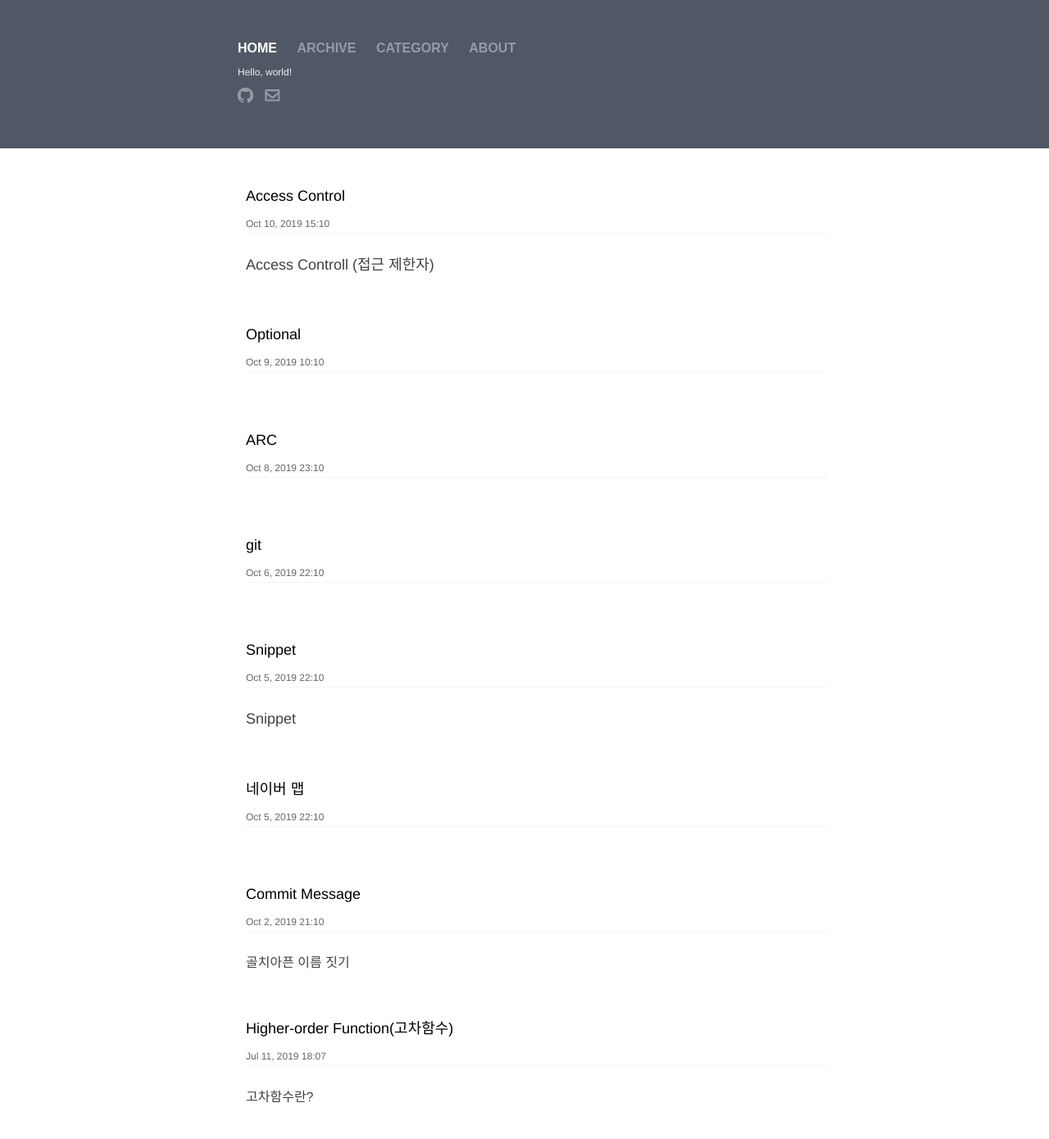
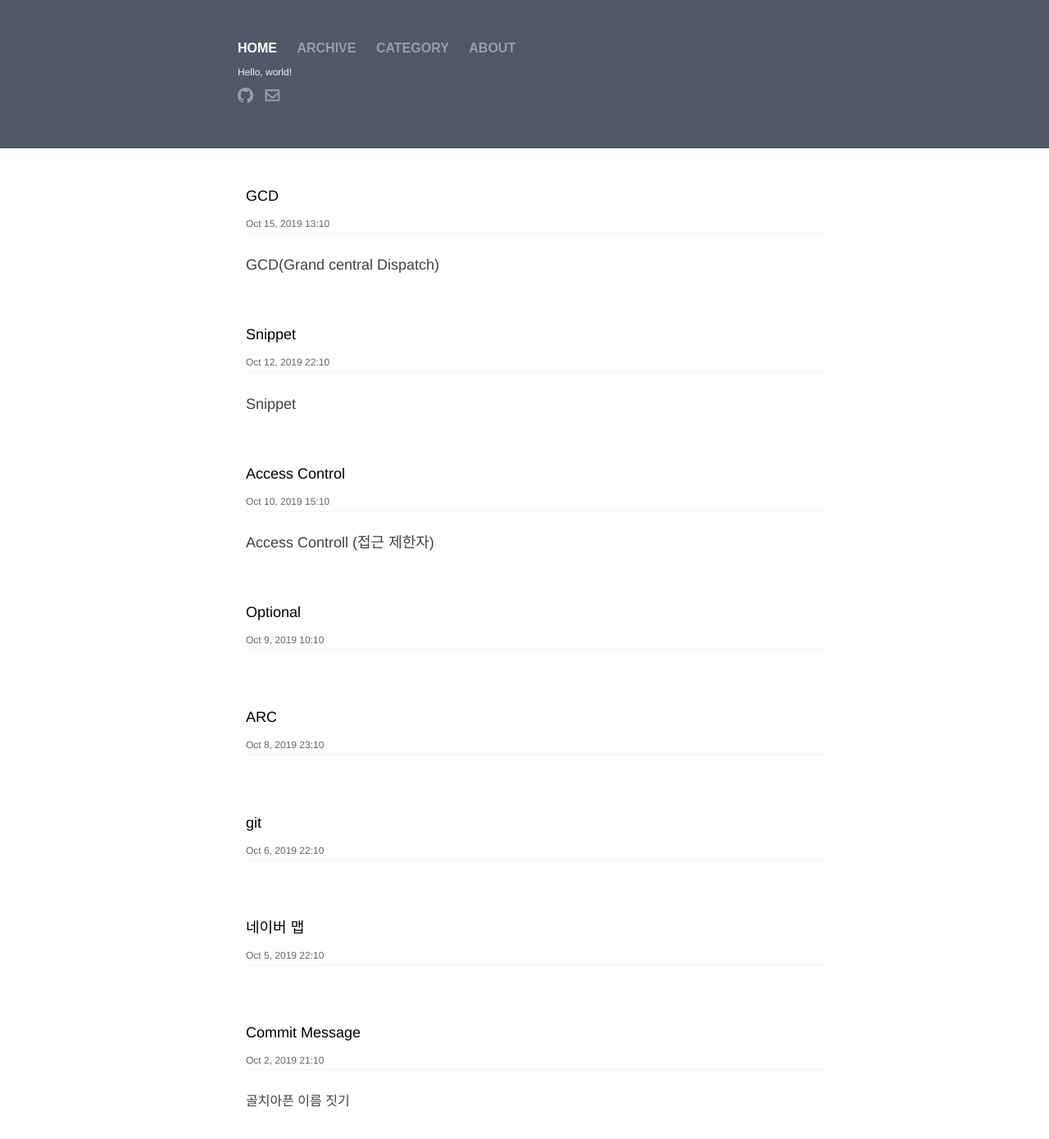
Before and after one commit to JeongAKo/JeongAKo.github.io, a Jekyll site: the page built from index.html, in a window 1280 px wide and 1400 px high. Shown: the top 1390 px of the window at 82% size. Built offline with Jekyll 4.4.1, drawn with Linux system fonts in a browser that asks for light colours.

Commit message:
Add: GCD

````diff
--- a/_posts/2019-10-12-Snippet.markdown
+++ b/_posts/2019-10-12-Snippet.markdown
@@ -1,7 +1,7 @@
 ---
 layout: post
 title:  "Snippet"
-date:   2019-10-05 22:57:15
+date:   2019-10-12 22:57:15
 categories: swift
 ---
 
@@ -19,7 +19,7 @@ Xcode11로 넘어오면서 미니맵기능이 추가됨에 따라 MARK의 중요
 
 **UIViewController**
 
-```swift
+```
 // MARK: - Properties
 // MARK: - IBOutlets
 // MARK: - Life cycle
@@ -36,7 +36,7 @@ Xcode11로 넘어오면서 미니맵기능이 추가됨에 따라 MARK의 중요
 
 **model**
 
-```swift
+```
 // MARK: - Attributes
 
 // MARK: - Initializers
--- /dev/null
+++ b/_posts/2019-10-15-GCD.markdown
@@ -0,0 +1,8 @@
+---
+layout: post
+title:  "GCD"
+date:   2019-10-15 13:57:15
+categories: swift
+---
+
+### GCD(Grand central Dispatch)
````
